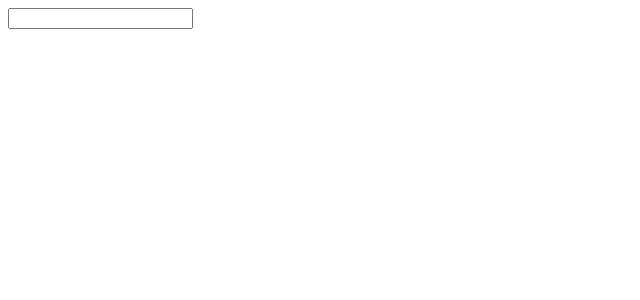
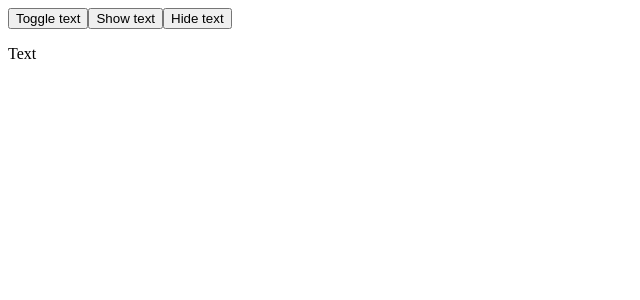
Before and after one commit to Calorific/ts-practice, a React app: page / in a window 1280 px wide. Shown: the top 300 px of the page, without its empty margins (0-640 px from the left). Built offline with nearby package versions, Linux system fonts and the light colour scheme.

Commit message:
feat(hooks): toggle значения

```diff
--- a/src/app.tsx
+++ b/src/app.tsx
@@ -1,13 +1,13 @@
 import React, { FC } from 'react'
-import { useLocalStorage } from './hooks/useLocalStorage/useLocalStorage'
-import { useUpdateLogger } from './hooks/useUpdateLogger/useUpdateLogger'
+import { useToggle } from './hooks/useToggle/useToggle'
 
 export const App: FC = () => {
-  const [value, setValue] = useLocalStorage('value', '')
-
-  useUpdateLogger(value)
+  const [show, toggleShow] = useToggle(true)
 
   return <>
-    <input type="text" value={value} onChange={e => setValue(e.target.value)} />
+    <button onClick={() => toggleShow()}>Toggle text</button>
+    <button onClick={() => toggleShow(true)}>Show text</button>
+    <button onClick={() => toggleShow(false)}>Hide text</button>
+    <p style={{ display: show ? 'block' : 'none'}}>Text</p>
   </>
 }
--- /dev/null
+++ b/src/hooks/useToggle/useToggle.ts
@@ -0,0 +1,11 @@
+import { useState } from 'react'
+
+export const useToggle = (defaultValue: boolean): [boolean, (value?: boolean) => void] => {
+  const [value, setValue] = useState<boolean>(defaultValue)
+
+  const toggleValue = (value?: boolean): void => {
+    setValue(prevState => value !== undefined ? value : !prevState)
+  }
+
+  return [value, toggleValue]
+}
```
